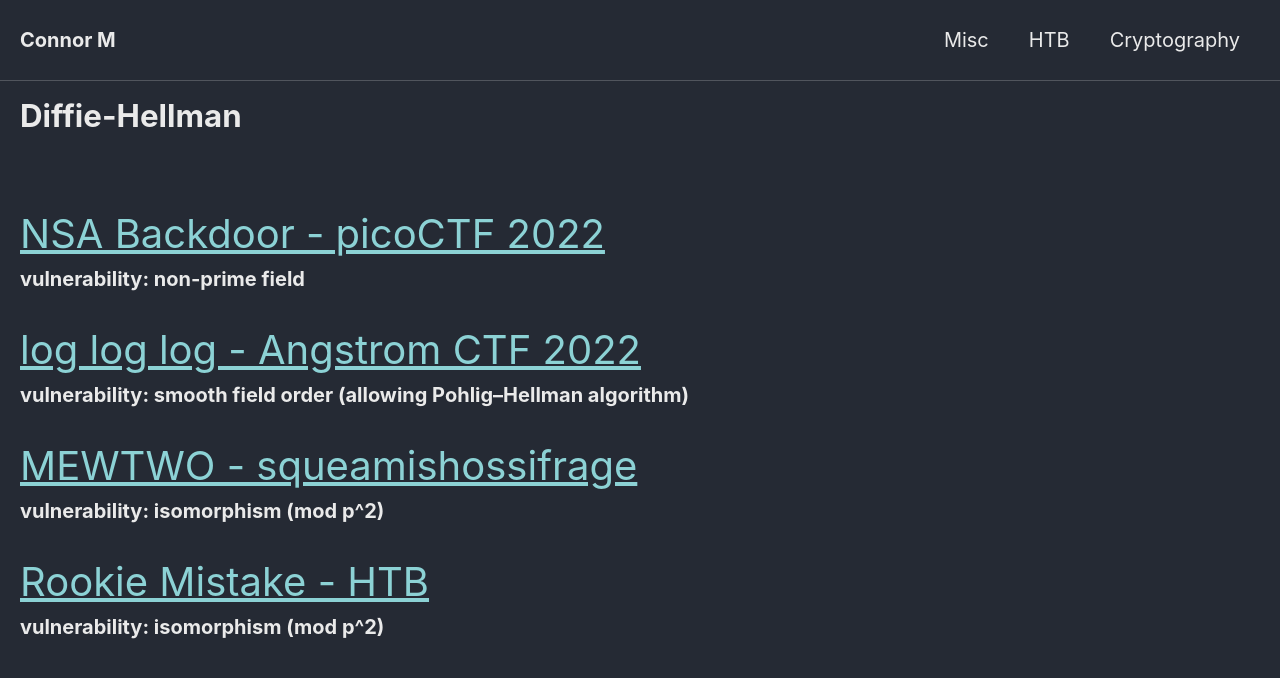
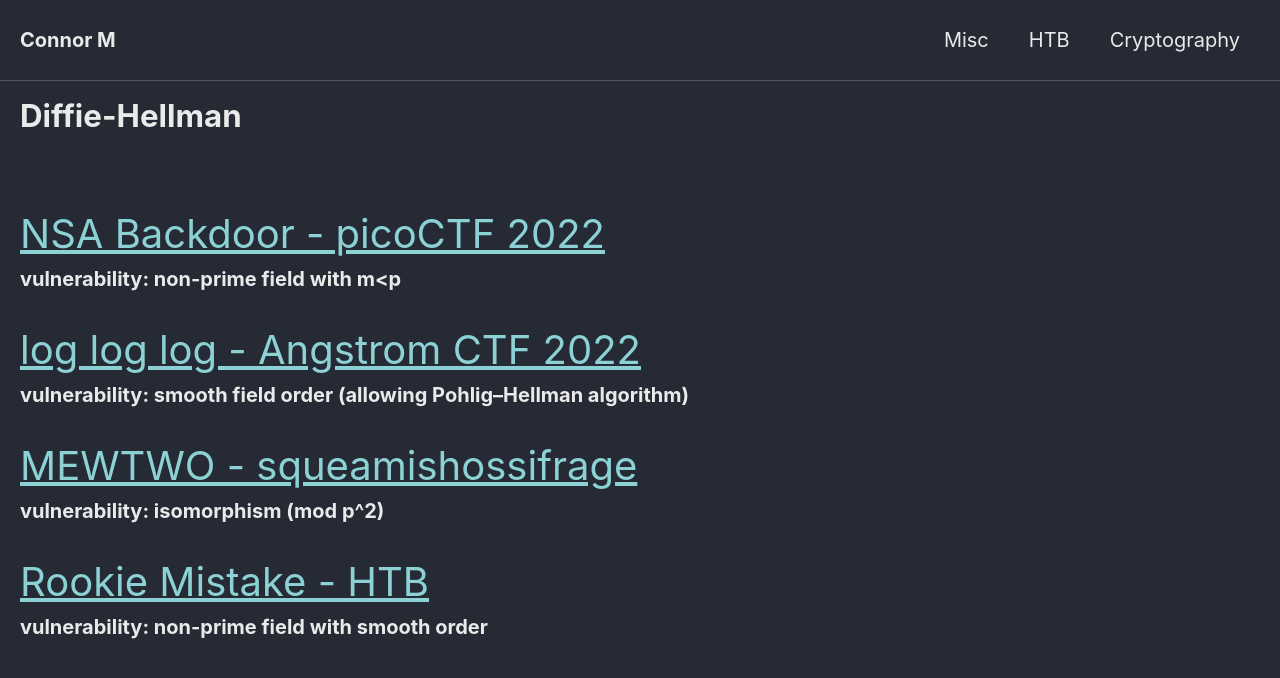
Before and after one commit to Connor-McCartney/Connor-McCartney.github.io, a Jekyll site: the page built from _pages/cryptography/diffie-hellman/diffie-hellman.md, in a window 1280 px wide. Shown: the top 678 px of the page. Built offline with Jekyll 4.4.1, drawn with Linux system fonts in a browser that asks for light colours; cached includes are drawn as plain includes.

Commit message:
Update diffie-hellman.md

```diff
--- a/_pages/cryptography/diffie-hellman/diffie-hellman.md
+++ b/_pages/cryptography/diffie-hellman/diffie-hellman.md
@@ -7,7 +7,7 @@ title: Diffie-Hellman
 
 
 <span style="font-size:2em;">   [NSA Backdoor - picoCTF 2022](/cryptography/diffie-hellman/nsa-backdoorpicoCTF-2022)       </span> <br>
-__vulnerability: non-prime field__
+__vulnerability: non-prime field with m<p__
 
 
 <span style="font-size:2em;">   [log log log - Angstrom CTF 2022](/cryptography/diffie-hellman/logloglog-Angstrom-CTF-2022)       </span> <br>
@@ -19,4 +19,4 @@ __vulnerability: isomorphism (mod p^2)__
 
 
 <span style="font-size:2em;">   [Rookie Mistake - HTB](/cryptography/diffie-hellman/Rookie-Mistake-HTB)       </span> <br>
-__vulnerability: isomorphism (mod p^2)__
+__vulnerability: non-prime field with smooth order__
```
